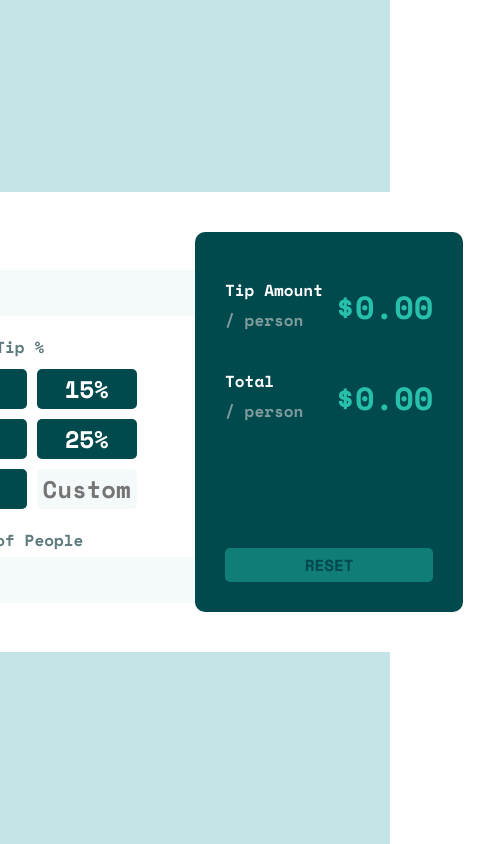
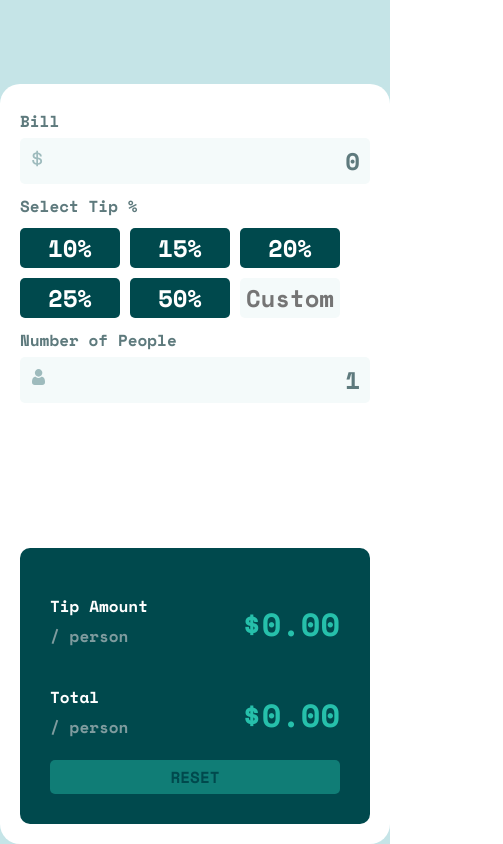
Before and after one commit to msalvatore22/Tip-Calculator, a React (Vite) app: page / in a window 390 px wide. Shown: the whole page, 503 px wide, since content can reach past the window. Built offline with nearby package versions, Linux system fonts and the light colour scheme.

Commit message:
Finished mobile styling

```diff
--- a/src/App.css
+++ b/src/App.css
@@ -27,3 +27,20 @@ body {
   padding: 40px;
   border-radius: 20px;
 }
+
+
+@media screen and (max-width: 800px) {
+  .app-container {
+    flex-direction: column;
+    justify-content: flex-end;
+  }
+
+  .app-card {
+    padding: 20px;
+    width: 100vw;
+    height: 90vh;
+    flex-direction: column;
+    justify-content: space-between;
+    align-items: center;
+  }
+}
--- a/src/form/form.css
+++ b/src/form/form.css
@@ -72,3 +72,23 @@ input, label {
   margin: 5px 10px 5px 0px;
   text-align: center;
 }
+
+
+@media screen and (max-width: 800px) {
+  .form-container{
+    width: 100%;
+  }
+
+  .btn-container {
+    width: 100%;
+  }
+
+  input {
+    width: 100%;
+  }
+
+  form {
+    justify-content: space-between;
+  }
+
+}
--- a/src/result/result.css
+++ b/src/result/result.css
@@ -41,3 +41,10 @@
 .reset-btn:hover {
   background-color: hsl(172, 80%, 70%);
 }
+
+
+@media screen and (max-width: 800px) {
+  .result-container{
+    width: 100%;
+  }
+}
```
